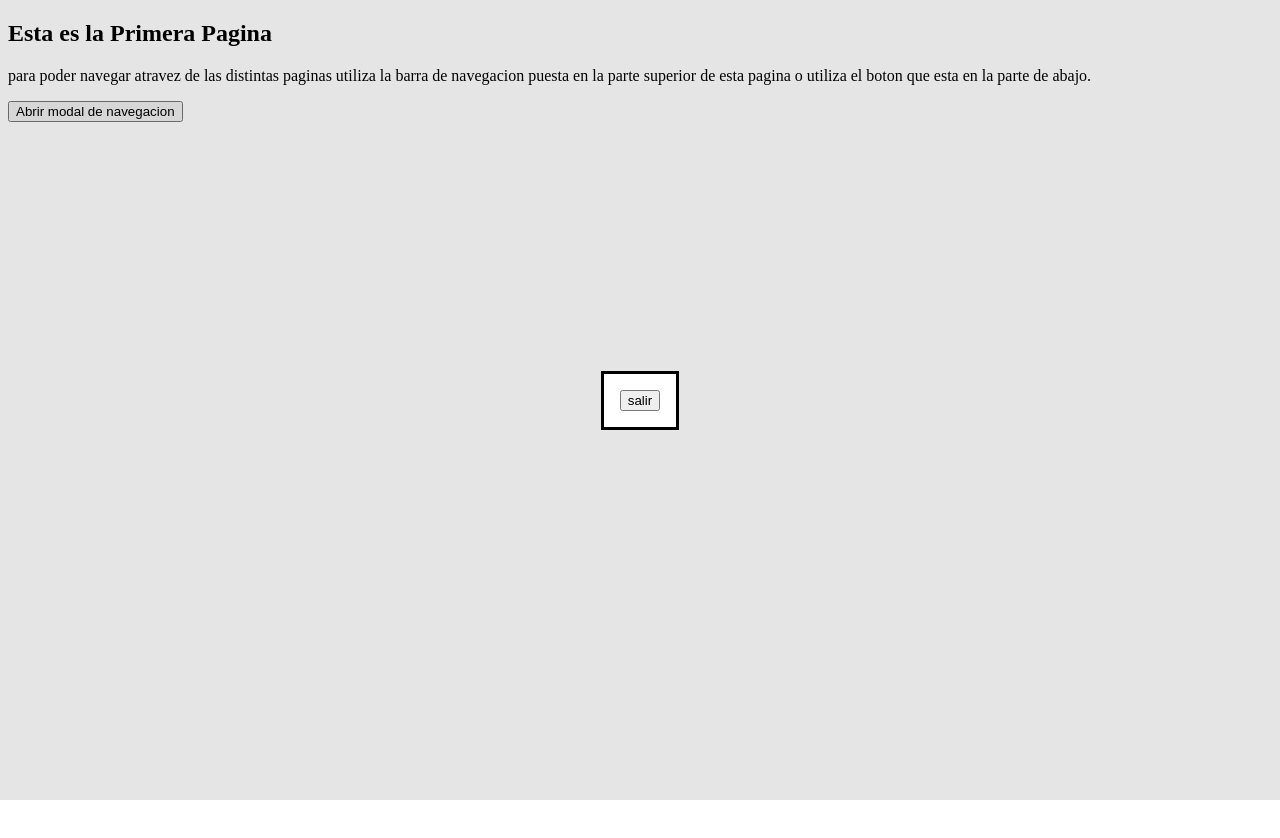
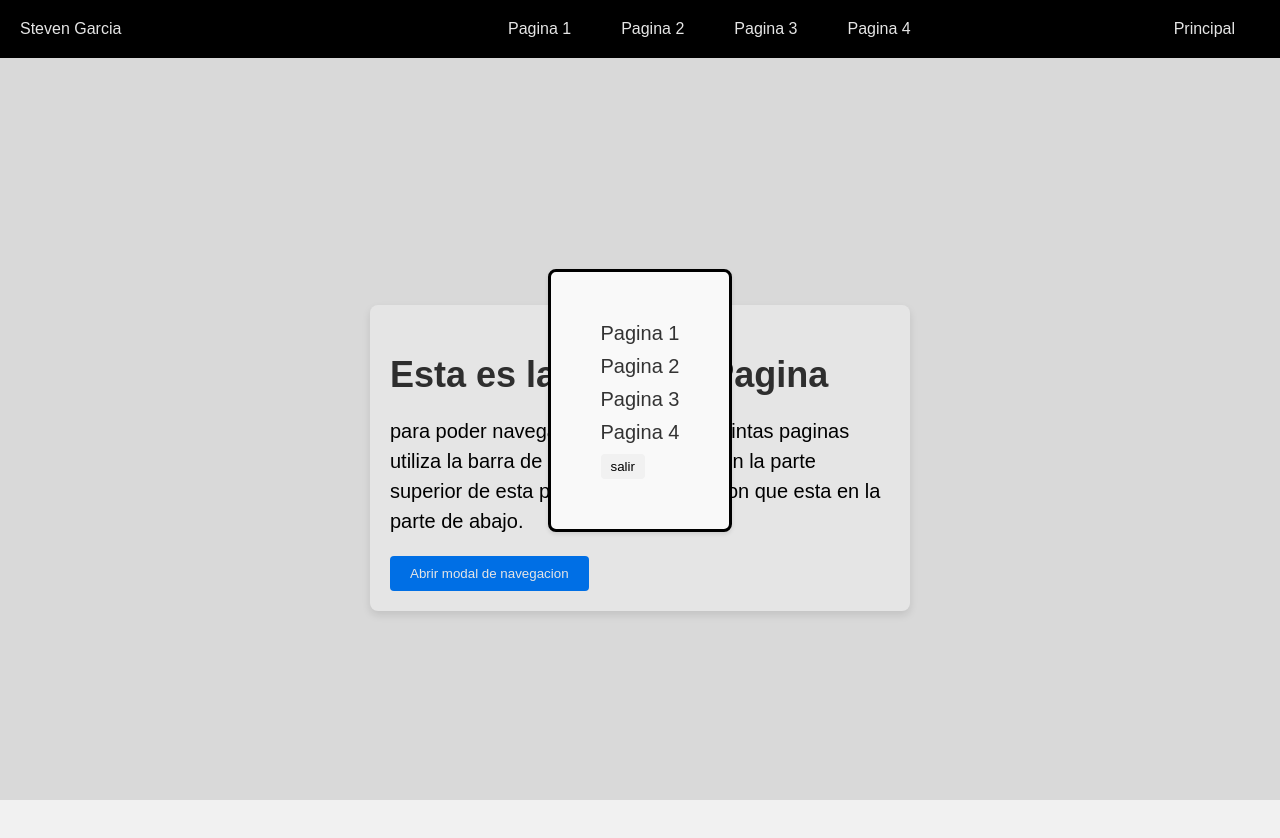
Before and after one commit to stevgarp/Proyecto1DW, a plain HTML site: page src/Index.html in a window 1280 px wide. Both pictures are taken after a click on the button "Abrir modal de navegacion". Before the commit the page ends 800 px from the top, so only its background shows below. Drawn offline with Linux system fonts and the light colour scheme.

Commit message:
modifica index y se agrega la navbar o las pages, se crean los estilos en css

```diff
--- a/src/Index.html
+++ b/src/Index.html
@@ -7,17 +7,39 @@
     <title>Proyecto 1 Desarrollo Web</title>
 </head>
 <body>
+    <nav>
+        <div class="desktop">
+            <div class="logo">Steven Garcia</div>
+            <div class="primary">
+                <a href="pagina1.html">Pagina 1</a>
+                <a href="pagina2.html">Pagina 2</a>
+                <a href="pagina3.html">Pagina 3</a>
+                <a href="pagina4.html">Pagina 4</a>
+            </div>
+            <div class="secondary full">
+                <a href="Index.html">Principal</a>
+            </div>
+        </div>
+    </nav>
     <div class="container">
+        <div class="card">
             <section class="section">
                 <h1>Esta es la Primera Pagina</h1>
                 <p>para poder navegar atravez de las distintas paginas utiliza la barra de navegacion puesta en la parte superior de esta pagina
                     o utiliza el boton que esta en la parte de abajo.
                 </p>
                 <dialog id="dialog" class="dialog">
+                    <ul>
+                        <li><a href="pagina1.html">Pagina 1</a></li>
+                        <li><a href="pagina2.html">Pagina 2</a></li>
+                        <li><a href="pagina3.html">Pagina 3</a></li>
+                        <li><a href="pagina4.html">Pagina 4</a></li>
+                    </ul>
                     <button id="close" value="cancel"> salir</button>
                 </dialog>
                 <button id="showModal" class="buttonShow"> Abrir modal de navegacion </button>
             </section>
+        </div>
     </div>
     <script>
         const dialog = document.querySelector('#dialog');
--- a/src/style.css
+++ b/src/style.css
@@ -0,0 +1,113 @@
+body{
+    font-family: Arial, Helvetica, sans-serif;
+    margin: 0;
+    padding: 0;
+}
+/* barra de navegacicion */
+nav{
+    background-color: black;
+    color: white;
+    width: 100%;
+}
+nav .logo{
+    min-width: 250px;
+}
+nav a {
+    color: white;
+    text-decoration: none;
+    display: block;
+    padding: 20px 25px;
+}
+nav a:hover{
+    color: black;
+    background-color: #00c3ff;
+
+}
+nav .desktop{
+    display: flex;
+    justify-content: space-between;
+    align-items: center;
+    padding: 0 20px;
+}
+nav .desktop .primary,
+nav .desktop .secondary{
+    display: flex;
+}
+.container{
+    font-family: Arial, sans-serif;
+    background-color: #f1f1f1;
+    display: flex;
+    justify-content: center;
+    align-items: center;
+    height: 100vh;
+}
+.card{
+    width: 500px;
+    padding: 20px;
+    background-color: #fff;
+    border-radius: 8px;
+    box-shadow: 0 4px 8px rgba(0, 0, 0, 0.1);
+}
+h1 {
+    font-size: 36px;
+    color: #333;
+    margin-bottom: 10px;
+}
+p {
+    font-size: 20px;
+    line-height: 1.5;
+    margin-bottom: 20px;
+}
+.buttonShow {
+    background-color: #007BFF;
+    color: #fff;
+    border: none;
+    padding: 10px 20px;
+    border-radius: 4px;
+    cursor: pointer;
+}
+
+/* Estilos generales del diálogo modal */
+.dialog {
+    position: fixed;
+    background-color: #f9f9f9;
+    border-radius: 8px;
+    padding: 50px;
+    box-shadow: 0 2px 4px rgba(0, 0, 0, 0.1);
+    z-index: 9999; /* Asegura que el modal esté en la parte superior */
+}
+
+/* Estilos para la lista dentro del diálogo modal */
+.dialog ul {
+    list-style: none;
+    padding: 0;
+    margin: 0;
+}
+
+/* Estilos para los elementos de la lista (los enlaces) dentro del diálogo modal */
+.dialog ul li {
+    margin-bottom: 10px;
+}
+
+.dialog ul li a {
+    color: #333;
+    font-size: 20px;
+    text-decoration: none;
+}
+
+.dialog ul li a:hover {
+    color: #007BFF;
+}
+
+/* Estilos para el botón de cierre del diálogo modal */
+.dialog #close {
+    background-color: #f1f1f1;
+    border: none;
+    padding: 5px 10px;
+    border-radius: 4px;
+    cursor: pointer;
+}
+
+.dialog #close:hover {
+    background-color: #ddd;
+}
```
Also changed, not shown: src/pagina1.html (+25 -0 lines), src/pagina2.html (+25 -0 lines), src/pagina3.html (+25 -0 lines), src/pagina4.html (+25 -0 lines). Lines whose indentation alone changed are shown as unchanged.
